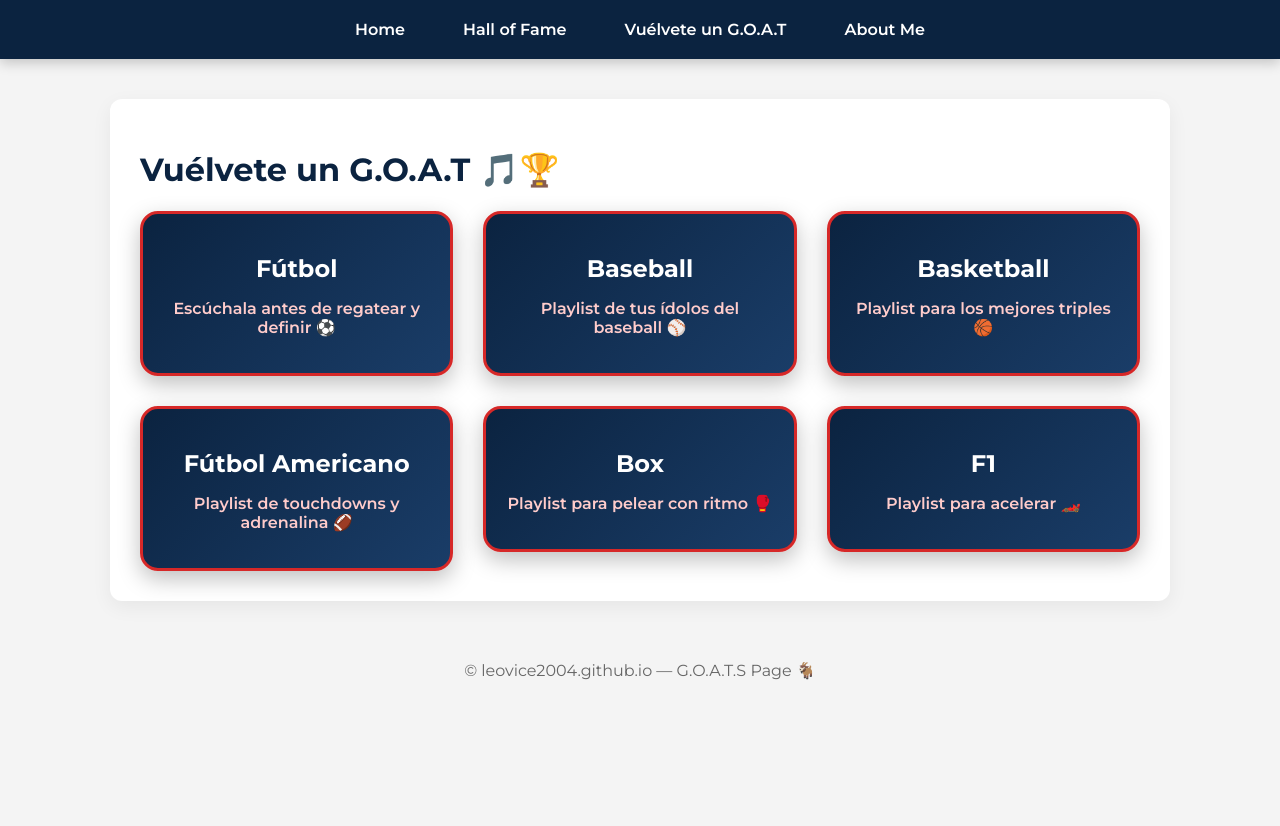
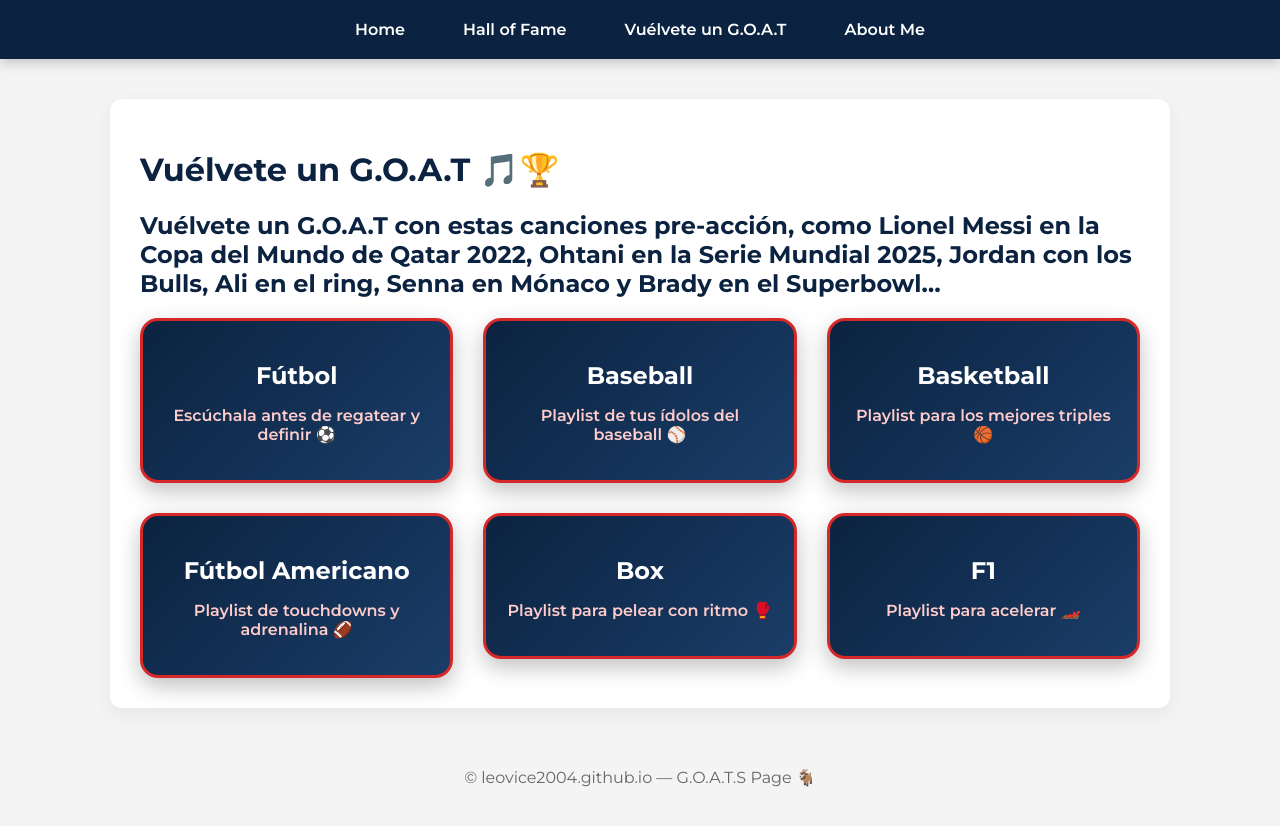
Before and after one commit to leovice2004/leovice2004.github.io, a Jekyll site: the page built from playlist.md, in a window 1280 px wide. Shown: the top 826 px of the page. Built offline with Jekyll 4.4.1, drawn with Linux system fonts in a browser that asks for light colours.

Commit message:
Update playlist.md

```diff
--- a/playlist.md
+++ b/playlist.md
@@ -5,6 +5,7 @@ permalink: /playlist/
 ---
 
 # Vuélvete un G.O.A.T 🎵🏆
+## Vuélvete un G.O.A.T con estas canciones pre-acción, como Lionel Messi en la Copa del Mundo de Qatar 2022, Ohtani en la Serie Mundial 2025, Jordan con los Bulls, Ali en el ring, Senna en Mónaco y Brady en el Superbowl...
 
 <style>
 .playlist-grid {
```
